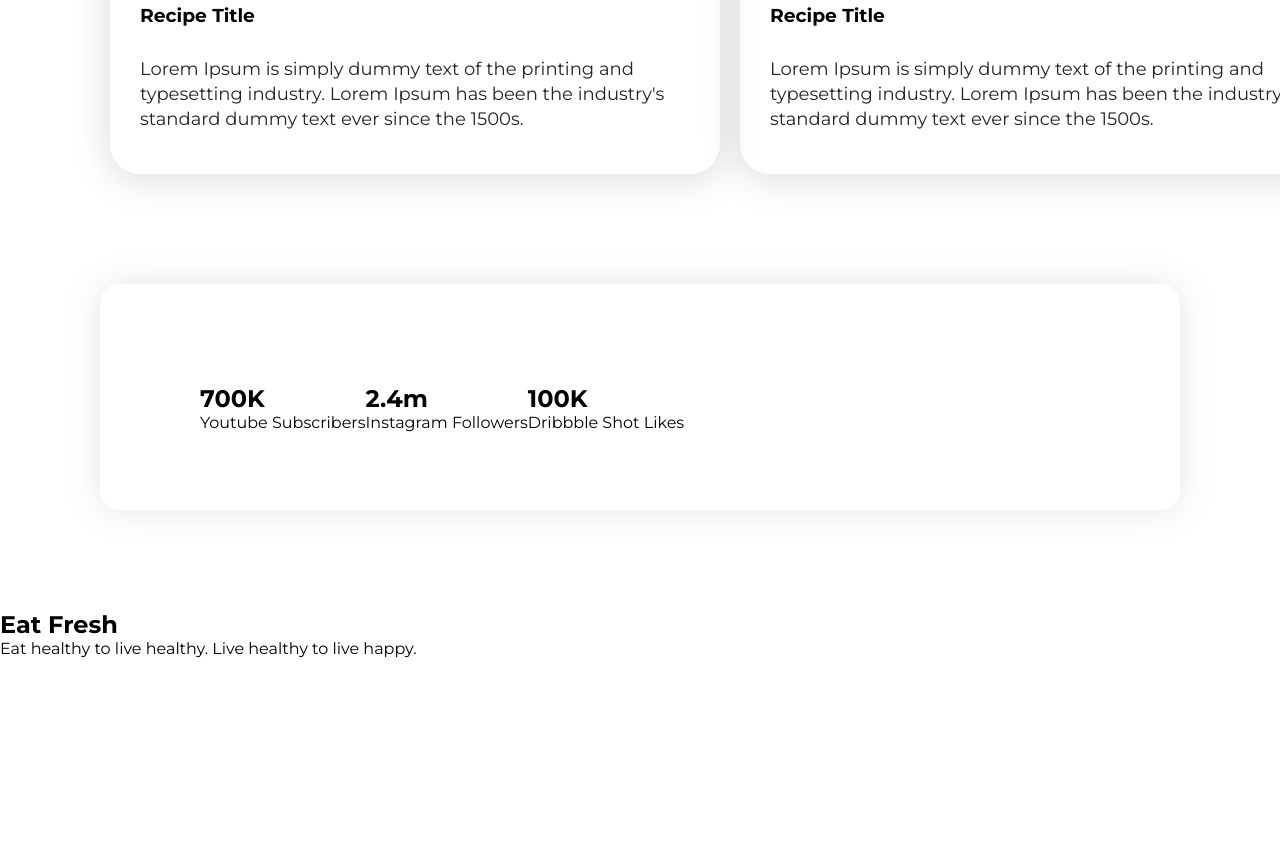
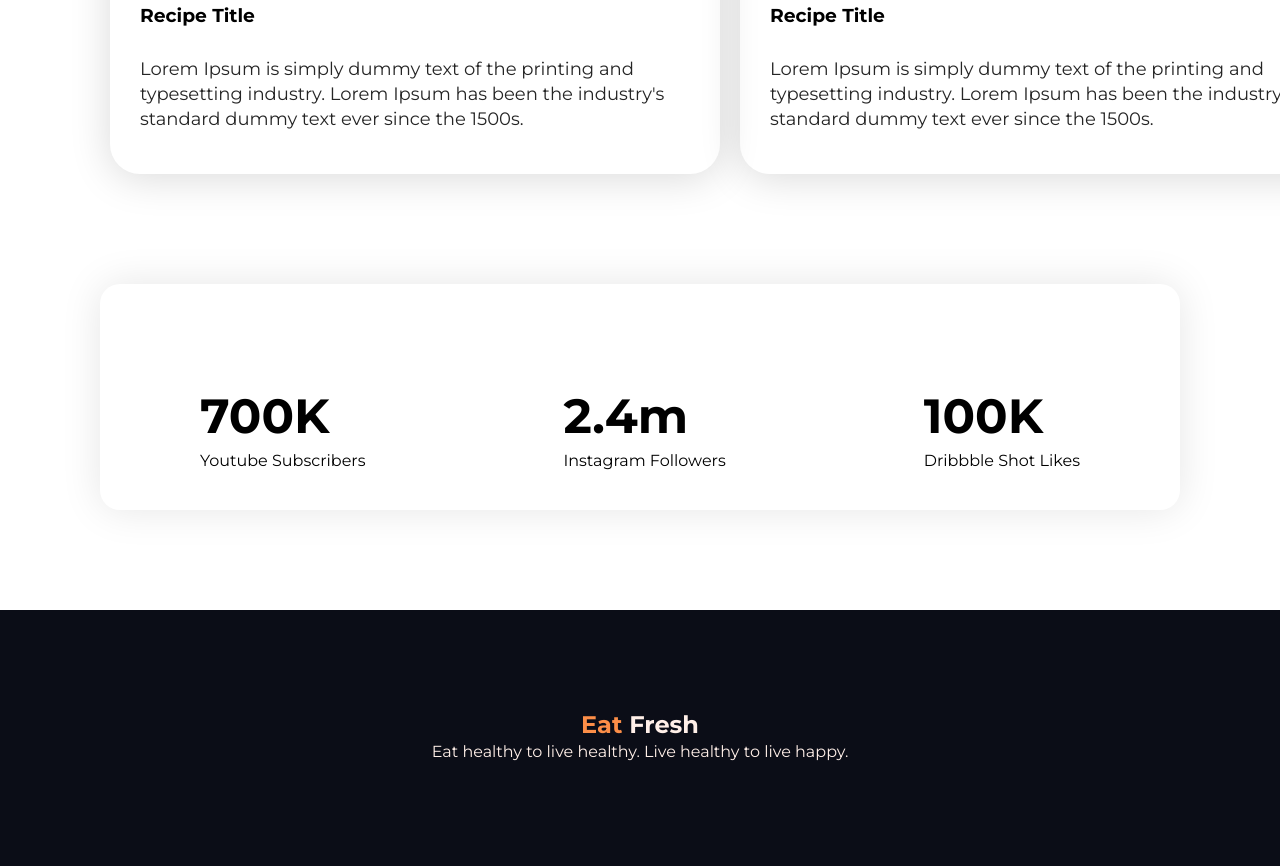
Before and after one commit to radiantCoder007/eat-healthy, a plain HTML site: page index.html in a window 1280 px wide. Shown: the part 1757-2623 px from the top of the page. Before the commit the page ends 2415 px from the top, so only its background shows below. Drawn offline with Linux system fonts and the light colour scheme.

Commit message:
Final push

```diff
--- a/index.html
+++ b/index.html
@@ -104,11 +104,13 @@
     </section>
 
     <!-- Footer section -->
-    <footer>
-        <h2 class="footer-logo"><span id="eat">Eat</span> Fresh</h2>
-        <p class="footer-text">Eat healthy to live healthy. Live healthy to live happy.</p>
 
-    </footer>
+    <section class="footer">
+        <div class="footer-section">
+            <h2 class="footer-logo"><span id="eat">Eat</span> Fresh</h2>
+            <p class="footer-text">Eat healthy to live healthy. Live healthy to live happy.</p>
+        </div>
+    </section>
 
 </body>
 
--- a/style.css
+++ b/style.css
@@ -137,15 +137,24 @@
     box-shadow: 0px 0px 40px rgba(0, 0, 0, 0.1);
     border-radius: 20px;
     margin: 100px;
-    display: flex;
     max-height: 226px;
 
 }
 
-/* .stat-box {
+.stat-box {
     display: flex;
     justify-content: space-between;
-    padding: 165px 65px;
+    max-width: 1239px;
+    padding: 100px;
+    /* padding-right: 100px;
+    padding-left: 100px; */
+
+}
+
+.stat-text {
+    font-weight: 400;
+    font-size: 16px;
+    line-height: 26px;
 }
 
 .number {
@@ -154,13 +163,29 @@
     line-height: 64px;
 }
 
-.stat-text {
+.footer {
+    background: #0B0D17;
+    height: 256px;
+
+}
+
+.footer-section {
+    justify-content: space-between;
+    text-align: center;
+    padding: 100px;
+}
+
+.footer-logo,
+.footer-text {
+    color: #ffefe8;
+}
+
+#eat {
+    color: #FC8E48;
+}
+
+.footer-text {
     font-weight: 400;
     font-size: 16px;
     line-height: 26px;
-} */
-.stat-box {
-    display: flex;
-    padding: 100px;
-    justify-content: space-between;
 }
```
